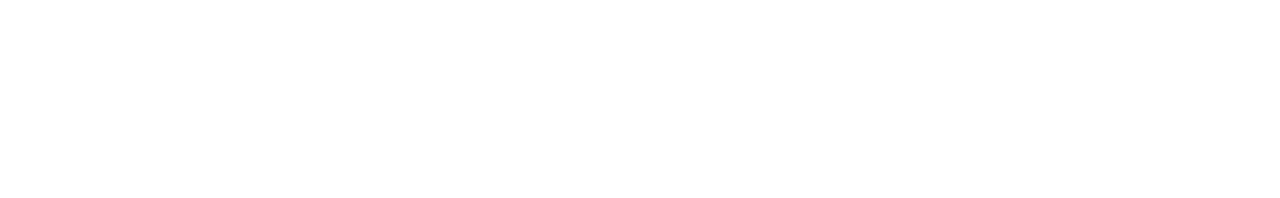
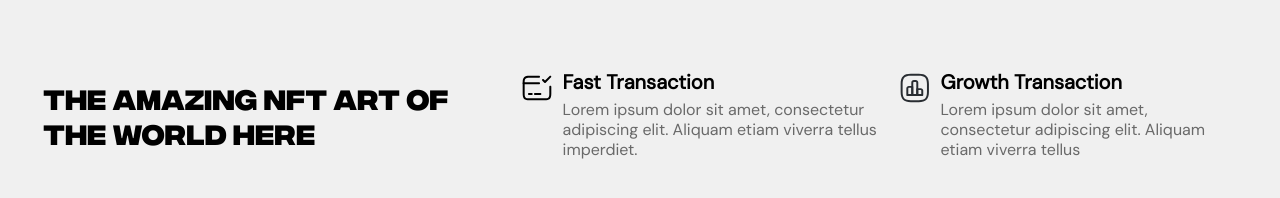
Before and after one commit to AntoineKM/nfters, a Next.js app in the folder apps/web/: page / in a window 1280 px wide. Shown: the part 736-934 px from the top of the page. Before the commit the page ends 800 px from the top, so only its background shows below. Built offline with nearby package versions, Linux system fonts and the light colour scheme.

Commit message:
✨ add amaze

```diff
--- /dev/null
+++ b/apps/web/components/Amaze/index.tsx
@@ -0,0 +1,94 @@
+import styled from "styled-components";
+
+import GrowthIcon from "../Icons/Growth";
+import TransactionIcon from "../Icons/Transaction";
+
+const Amaze: React.FC = () => {
+  return (
+    <Wrapper>
+      <Container>
+        <Title>{"The amazing NFT art of the world here"}</Title>
+        <Content>
+          <Spec>
+            <SpecIcon as={TransactionIcon} />
+            <SpecContent>
+              <SpecTitle>{"Fast Transaction"}</SpecTitle>
+              <SpecDescription>
+                {
+                  "Lorem ipsum dolor sit amet, consectetur adipiscing elit. Aliquam etiam viverra tellus imperdiet."
+                }
+              </SpecDescription>
+            </SpecContent>
+          </Spec>
+          <Spec>
+            <SpecIcon as={GrowthIcon} />
+            <SpecContent>
+              <SpecTitle>{"Growth Transaction"}</SpecTitle>
+              <SpecDescription>
+                {
+                  "Lorem ipsum dolor sit amet, consectetur adipiscing elit. Aliquam etiam viverra tellus"
+                }
+              </SpecDescription>
+            </SpecContent>
+          </Spec>
+        </Content>
+      </Container>
+    </Wrapper>
+  );
+};
+
+const Wrapper = styled.div`
+  padding: 96px 0;
+  background-color: ${({ theme }) => theme.colors.background.lighter};
+`;
+
+const Container = styled.div`
+  max-width: ${({ theme }) => theme.breakpoint.laptop};
+  width: 100%;
+  margin: 0 auto;
+  padding: 0 15px;
+  display: flex;
+  align-items: center;
+`;
+
+const Title = styled.h2`
+  font-size: ${({ theme }) => theme.text.size.title};
+  max-width: 40%;
+  padding-right: 20px;
+`;
+
+const Content = styled.div`
+  display: flex;
+  width: 70%;
+  justify-content: space-between;
+  align-items: center;
+`;
+
+const Spec = styled.div`
+  display: flex;
+  gap: 10px;
+`;
+
+const SpecIcon = styled.div`
+  width: 36px;
+  height: 36px;
+`;
+
+const SpecContent = styled.div`
+  display: flex;
+  width: 100%;
+  flex-direction: column;
+  gap: 5px;
+`;
+
+const SpecTitle = styled.h3`
+  font-size: ${({ theme }) => theme.text.size.medium};
+  font-weight: ${({ theme }) => theme.text.weight.bold};
+`;
+
+const SpecDescription = styled.p`
+  font-size: ${({ theme }) => theme.text.size.normal};
+  color: rgb(105, 105, 105);
+`;
+
+export default Amaze;
--- /dev/null
+++ b/apps/web/components/Icons/Growth.tsx
@@ -0,0 +1,37 @@
+const GrowthIcon = (props) => (
+  <svg
+    width={"36"}
+    height={"36"}
+    viewBox={"0 0 36 36"}
+    fill={"none"}
+    xmlns={"http://www.w3.org/2000/svg"}
+    {...props}
+  >
+    <path
+      d={
+        "M15.1655 27.2245H9.48047C8.86547 27.2245 8.35547 26.7145 8.35547 26.0995V18.4195C8.35547 16.8595 9.63045 15.5844 11.1905 15.5844H15.1655C15.7805 15.5844 16.2905 16.0944 16.2905 16.7094V26.0844C16.2905 26.7144 15.7805 27.2245 15.1655 27.2245ZM10.6055 24.9745H14.0404V17.8495H11.1905C10.8755 17.8495 10.6055 18.1044 10.6055 18.4344V24.9745Z"
+      }
+      fill={"#292D32"}
+    />
+    <path
+      d={
+        "M20.8344 27.2245H15.1494C14.5344 27.2245 14.0244 26.7145 14.0244 26.0995V11.6094C14.0244 10.0494 15.2994 8.77441 16.8594 8.77441H19.1394C20.6994 8.77441 21.9744 10.0494 21.9744 11.6094V26.0995C21.9594 26.7145 21.4644 27.2245 20.8344 27.2245ZM16.2894 24.9745H19.7244V11.6094C19.7244 11.2944 19.4694 11.0244 19.1394 11.0244H16.8594C16.5444 11.0244 16.2744 11.2794 16.2744 11.6094V24.9745H16.2894Z"
+      }
+      fill={"#292D32"}
+    />
+    <path
+      d={
+        "M26.5209 27.2246H20.8359C20.2209 27.2246 19.7109 26.7146 19.7109 26.0996V19.2744C19.7109 18.6594 20.2209 18.1494 20.8359 18.1494H24.8109C26.3709 18.1494 27.6459 19.4244 27.6459 20.9844V26.0996C27.6459 26.7146 27.1509 27.2246 26.5209 27.2246ZM21.9609 24.9746H25.3959V20.9844C25.3959 20.6694 25.1409 20.3994 24.8109 20.3994H21.9609V24.9746Z"
+      }
+      fill={"#292D32"}
+    />
+    <path
+      d={
+        "M22.5 34.125H13.5C5.355 34.125 1.875 30.645 1.875 22.5V13.5C1.875 5.355 5.355 1.875 13.5 1.875H22.5C30.645 1.875 34.125 5.355 34.125 13.5V22.5C34.125 30.645 30.645 34.125 22.5 34.125ZM13.5 4.125C6.585 4.125 4.125 6.585 4.125 13.5V22.5C4.125 29.415 6.585 31.875 13.5 31.875H22.5C29.415 31.875 31.875 29.415 31.875 22.5V13.5C31.875 6.585 29.415 4.125 22.5 4.125H13.5Z"
+      }
+      fill={"#292D32"}
+    />
+  </svg>
+);
+
+export default GrowthIcon;
--- /dev/null
+++ b/apps/web/components/Icons/Transaction.tsx
@@ -0,0 +1,43 @@
+const TransactionIcon = (props) => (
+  <svg
+    width={"36"}
+    height={"36"}
+    viewBox={"0 0 36 36"}
+    fill={"none"}
+    xmlns={"http://www.w3.org/2000/svg"}
+    {...props}
+  >
+    <path
+      d={
+        "M20.25 13.875H3C2.385 13.875 1.875 13.365 1.875 12.75C1.875 12.135 2.385 11.625 3 11.625H20.25C20.865 11.625 21.375 12.135 21.375 12.75C21.375 13.365 20.865 13.875 20.25 13.875Z"
+      }
+      fill={"black"}
+    />
+    <path
+      d={
+        "M12 25.875H9C8.385 25.875 7.875 25.365 7.875 24.75C7.875 24.135 8.385 23.625 9 23.625H12C12.615 23.625 13.125 24.135 13.125 24.75C13.125 25.365 12.615 25.875 12 25.875Z"
+      }
+      fill={"black"}
+    />
+    <path
+      d={
+        "M21.75 25.875H15.75C15.135 25.875 14.625 25.365 14.625 24.75C14.625 24.135 15.135 23.625 15.75 23.625H21.75C22.365 23.625 22.875 24.135 22.875 24.75C22.875 25.365 22.365 25.875 21.75 25.875Z"
+      }
+      fill={"black"}
+    />
+    <path
+      d={
+        "M26.34 31.875H9.66C3.69 31.875 1.875 30.075 1.875 24.165V11.835C1.875 5.925 3.69 4.125 9.66 4.125H20.25C20.865 4.125 21.375 4.635 21.375 5.25C21.375 5.865 20.865 6.375 20.25 6.375H9.66C4.95 6.375 4.125 7.185 4.125 11.835V24.15C4.125 28.8 4.95 29.61 9.66 29.61H26.325C31.035 29.61 31.86 28.8 31.86 24.15V16.53C31.86 15.915 32.37 15.405 32.985 15.405C33.6 15.405 34.11 15.915 34.11 16.53V24.15C34.125 30.075 32.31 31.875 26.34 31.875Z"
+      }
+      fill={"black"}
+    />
+    <path
+      d={
+        "M26.9992 12.3756C26.7142 12.3756 26.4292 12.2706 26.2042 12.0456L23.9542 9.79564C23.5192 9.36064 23.5192 8.64064 23.9542 8.20564C24.3892 7.77064 25.1092 7.77064 25.5442 8.20564L26.9992 9.66064L32.2042 4.45564C32.6392 4.02064 33.3592 4.02064 33.7942 4.45564C34.2292 4.89064 34.2292 5.61064 33.7942 6.04564L27.7942 12.0456C27.5692 12.2706 27.2842 12.3756 26.9992 12.3756Z"
+      }
+      fill={"black"}
+    />
+  </svg>
+);
+
+export default TransactionIcon;
--- a/apps/web/pages/index.tsx
+++ b/apps/web/pages/index.tsx
@@ -1,6 +1,7 @@
 import Head from "next/head";
 import styled from "styled-components";
 
+import Amaze from "../components/Amaze";
 import Header from "../components/Header";
 import Hero from "../components/Hero";
 
@@ -11,18 +12,8 @@
         <title>{"nfters"}</title>
       </Head>
       <Header />
-      <Content>
-        <Hero />
-      </Content>
+      <Hero />
+      <Amaze />
     </>
   );
 }
-
-const Content = styled.main`
-  display: flex;
-  flex-direction: column;
-  max-width: ${({ theme }) => theme.breakpoint.laptop};
-  width: 100%;
-  margin: 0 auto;
-  padding: 0 15px;
-`;
```
